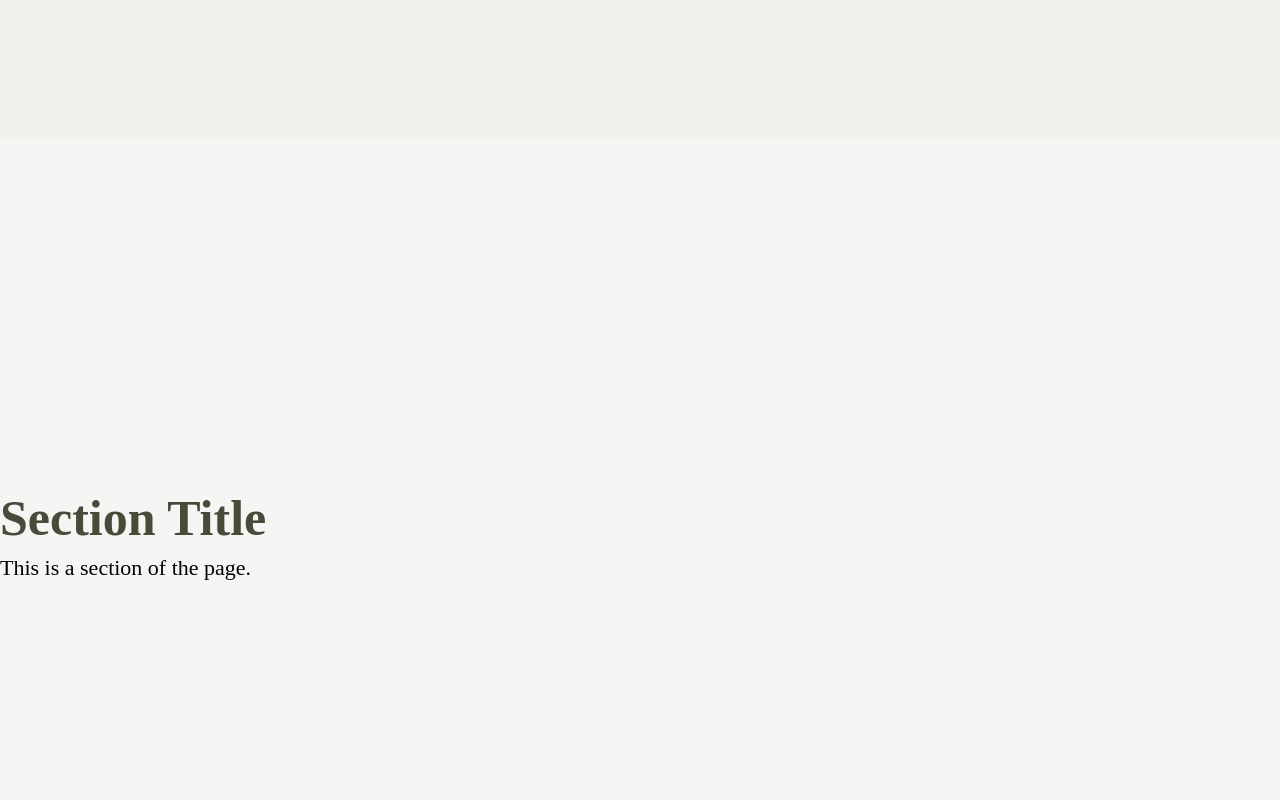
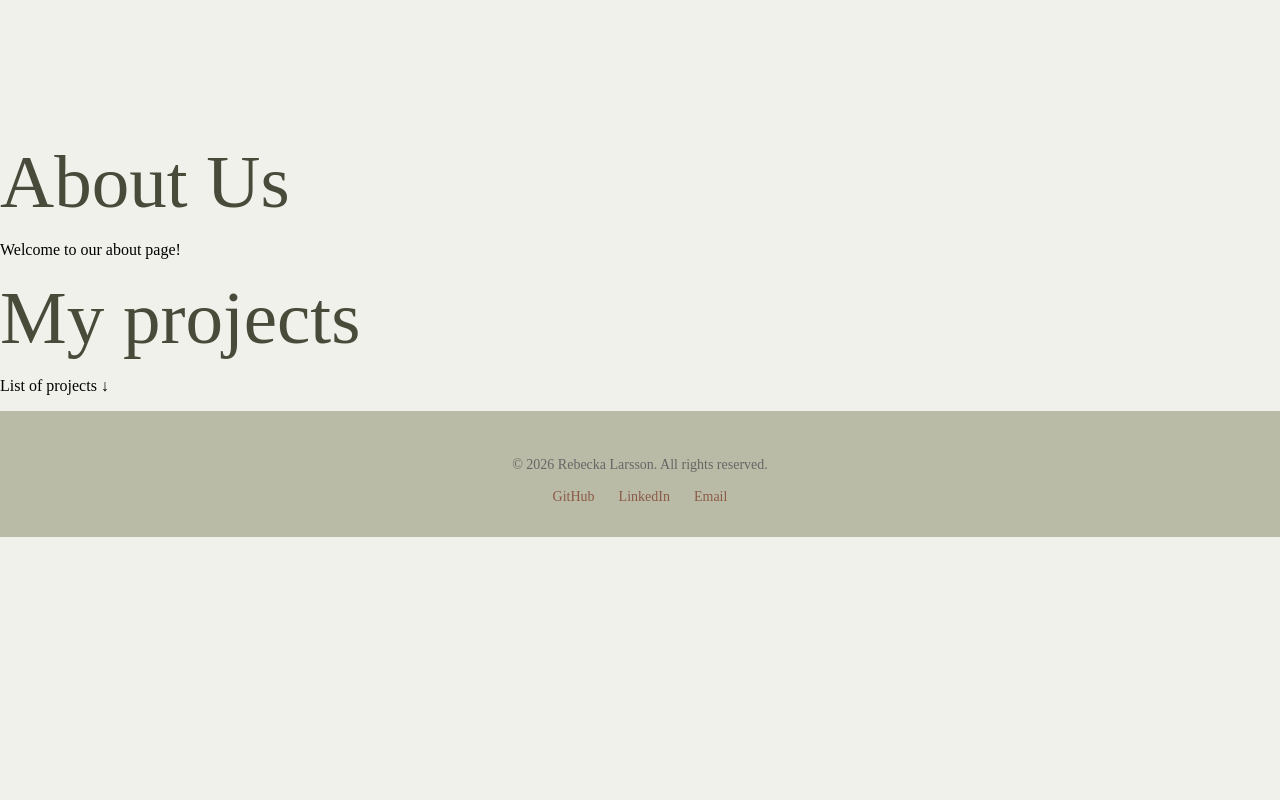
Before and after one commit to Rebecka94/Portfolio, a React (Vite) app: page / in a window 1280 px wide. Shown: the part 680-1480 px from the top of the page. After the commit the page ends 1217 px from the top, so only its background shows below. Built offline with nearby package versions, Linux system fonts and the light colour scheme.

Commit message:
Remove Section component and associated styles from Home view

```diff
--- a/src/components/layout/Section/Section.module.css
+++ /dev/null
@@ -1,13 +0,0 @@
-.section {
-  display: flex;
-  flex-direction: column;
-  min-height: 100vh;
-  justify-content: center;
-  align-items: flex-start;
-  background-color: var(--color-background-secondary);
-}
-
-.container {
-  height: 100%;
-  width: 100%;
-}
--- a/src/components/layout/Section/Section.tsx
+++ /dev/null
@@ -1,13 +0,0 @@
-import styles from "./Section.module.css";
-import Text from "../../ui/Text/Text";
-
-export default function Section() {
-  return (
-    <section className={styles.section}>
-      <div className={styles.container}>
-        <h2>Section Title</h2>
-        <Text size="small">This is a section of the page.</Text>
-      </div>
-    </section>
-  );
-}
--- a/src/views/Home.tsx
+++ b/src/views/Home.tsx
@@ -1,5 +1,4 @@
 import Hero from "../components/layout/Hero/Hero";
-import Section from "../components/layout/Section/Section";
 import About from "./About";
 import Projects from "./Projects";
 
@@ -8,7 +7,6 @@ export default function Home() {
     <div>
       <section id="home">
         <Hero />
-        <Section />
       </section>
       <About />
       <Projects />
```
